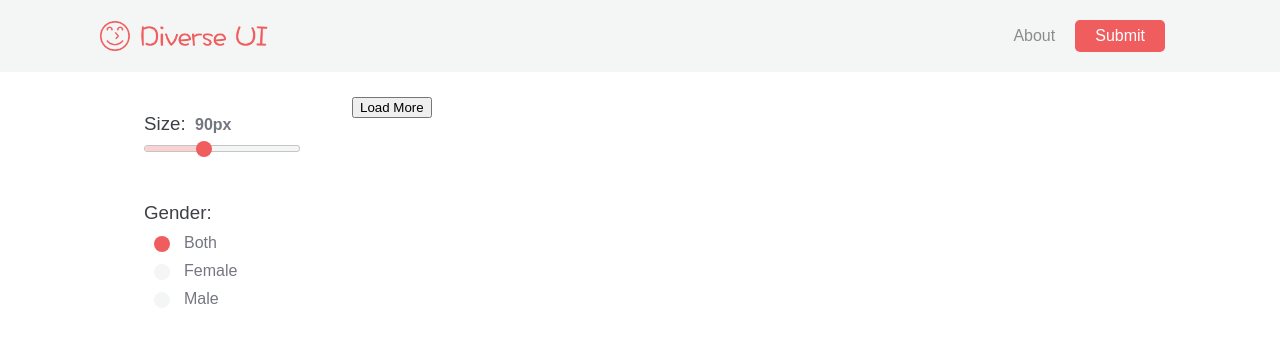
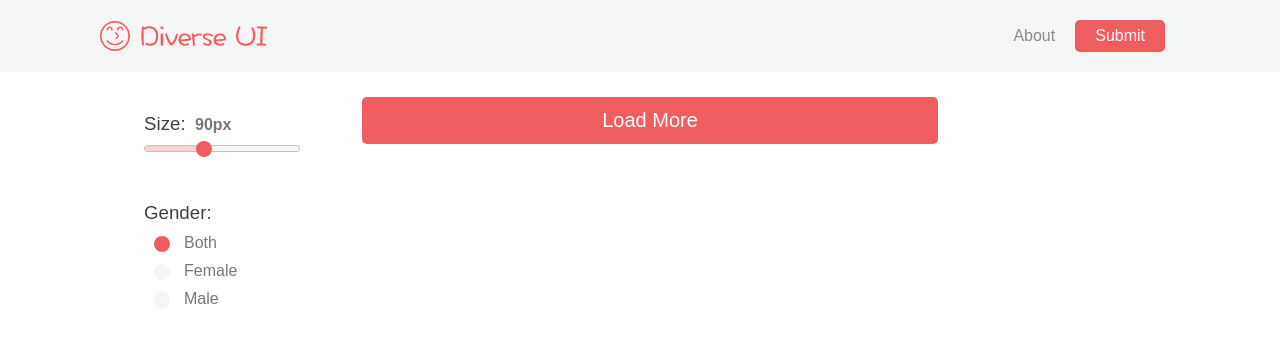
Before and after one commit to rkay-code/diverseui, a Flask app: template templates/index.html in a window 1280 px wide. Shown: the top 343 px of the page. Run offline with Flask 2, Linux system fonts and the light colour scheme; the template is opened without the code that fills it, so the values that code supplies are empty; some libraries are stand-ins or nearby versions.

Commit message:
Add styles for load-more button

```diff
--- a/static/styles/styles.css
+++ b/static/styles/styles.css
@@ -131,6 +131,21 @@ header {
     .gender .input-group .control input:checked:focus ~ .control__indicator {
       background: #F05D5E; }
 
+/* load more button styles */
+#load-more {
+  background-color: #F05D5E;
+  border-radius: 5px;
+  border: none;
+  color: #fff;
+  cursor: pointer;
+  display: block;
+  font-family: 'proxima-nova', sans-serif;
+  font-size: 20px;
+  font-weight: 400;
+  margin: 0 10px 20px 10px;
+  padding: 12px 0;
+  width: 100%; }
+
 /* images styles */
 .faces img {
   margin: 10px;
--- a/static/styles/styles.scss
+++ b/static/styles/styles.scss
@@ -156,6 +156,21 @@ header {
     }
   }
 }
+/* load more button styles */
+#load-more {
+  background-color: $accent;
+  border-radius: 5px;
+  border: none;
+  color: #fff;
+  cursor: pointer;
+  display: block;
+  font-family: 'proxima-nova', sans-serif;
+  font-size: 20px;
+  font-weight: 400;
+  margin: 0 10px 20px 10px;
+  padding: 12px 0;
+  width: 100%;
+}
 /* images styles */
 .faces {
   img {
```
